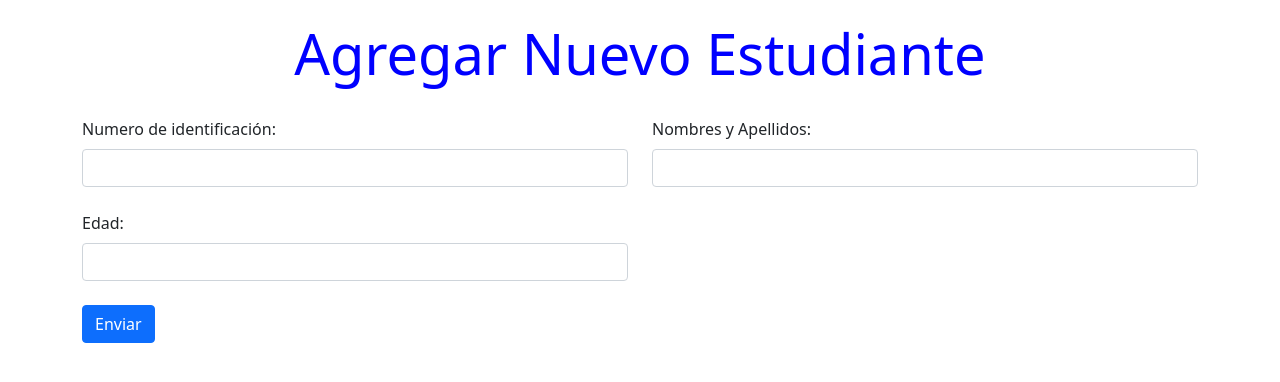
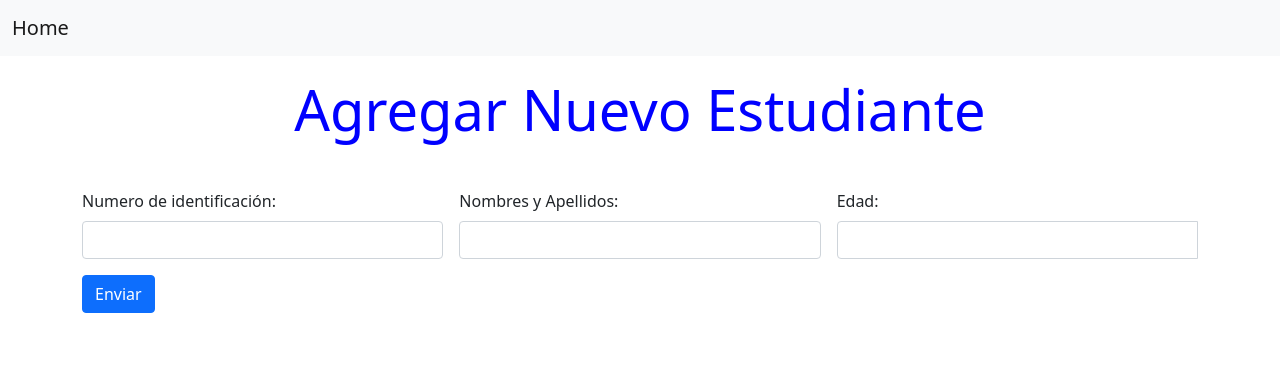
Before and after one commit to JohnGranados01/sdistribuidos, a PHP site: page /user.html in a window 1280 px wide. Shown: the top 382 px of the page. Run offline with PHP 8.4, Linux system fonts and the light colour scheme.

Commit message:
Actualizar Conexion.php, addEstudent.php y 2 más archivos...

```diff
--- a/Conexion.php
+++ b/Conexion.php
@@ -41,6 +41,11 @@ class Conexion {
 
   public function insercion($sqlstr){
       $this->conexion->query($sqlstr);
+      $msg = array(
+          'filas_afectadas'=> $this->conexion->affected_rows,
+          'error'=>$this->conexion->error
+      );
+      return $msg;
   }
 
   private function convertirUTF8($array){
--- a/user.html
+++ b/user.html
@@ -9,36 +9,77 @@
     <title>Estudiante</title>
 </head>
 <body>
+  <nav class="navbar navbar-light bg-light">
+    <div class="container-fluid">
+      <a class="navbar-brand" href="index.php">Home</a>
+    </div>
+  </nav>
     <div class="container">
         <div class="text">
             <h1 class="display-4">Agregar Nuevo Estudiante</h1>
         </div>
 
-
-            <form action="addEstudent.php" style="margin-top: 10px;" method="POST">
-                    <div class="row">
-                      <div class="col-sm">
-                        <label for="id" class="form-label">Numero de identificación:</label>
-                        <input type="number" class="form-control" id="id" name="Identificacion">
+                  <form class="row g-3 needs-validation" action="addEstudent.php" style="margin-top: 10px;" method="POST" novalidate>
+                    <div class="col-md-4">
+                      <label for="id" class="form-label">Numero de identificación:</label>
+                      <input type="text" class="form-control" id="id" required onkeypress="onlyNums(event)" name="Identificacion">
+                      <div class="valid-feedback">
+                        Bien!
                       </div>
-                      <div class="col-sm">
-                        <label for="name" class="form-label">Nombres y Apellidos:</label>
-                        <input type="text" class="form-control" id="name" name="full-name">
+                      <div class="invalid-feedback">
+                        Ingrese lo que se le pide, por favor!
                       </div>
                     </div>
-                    <br>
-                    <div class="row">
-                      <div class="col-sm-6">
-                        <label class="form-label" for="edad">Edad:</label>
-                        <input type="number" class="form-control" id="edad" name="Edad">
-
+                    <div class="col-md-4">
+                      <label for="name" class="form-label">Nombres y Apellidos:</label>
+                      <input type="text" class="form-control" id="name" required name="full-name">
+                      <div class="valid-feedback">
+                        Bien!
+                      </div>
+                      <div class="invalid-feedback">
+                        Ingrese lo que se le pide, por favor!
                       </div>
                     </div>
-                    <br>
-                    <button type="submit" class="btn btn-primary">Enviar</button>
+                    <div class="col-md-4">
+                      <label class="form-label" for="edad">Edad:</label>
+                      <div class="input-group has-validation">
+                        <input type="text" class="form-control" id="edad" aria-describedby="inputGroupPrepend" required name="Edad">
+                        <div class="invalid-feedback">
+                          Ingrese lo que se le pide, por favor!
+                        </div>
+                        <div class="valid-feedback">
+                          Bien!
+                        </div>
+                      </div>
+                    </div>
+                    <div class="col-12">
+                      <button class="btn btn-primary" type="submit">Enviar</button>
+                    </div>
                   </form>
-            </form>
     </div>
+    <script>
+      // Example starter JavaScript for disabling form submissions if there are invalid fields
+      (function () {
+        'use strict'
+
+        // Fetch all the forms we want to apply custom Bootstrap validation styles to
+        var forms = document.querySelectorAll('.needs-validation')
+
+        // Loop over them and prevent submission
+        Array.prototype.slice.call(forms)
+          .forEach(function (form) {
+            form.addEventListener('submit', function (event) {
+              if (!form.checkValidity()) {
+                event.preventDefault()
+                event.stopPropagation()
+              }
+
+              form.classList.add('was-validated')
+            }, false)
+          })
+      })()
+    </script>
+    <script src="js/script.js"></script>
 
 </body>
 </html>
```
Also changed, not shown: addEstudent.php (+6 -1 lines), index.php (+3 -8 lines).
